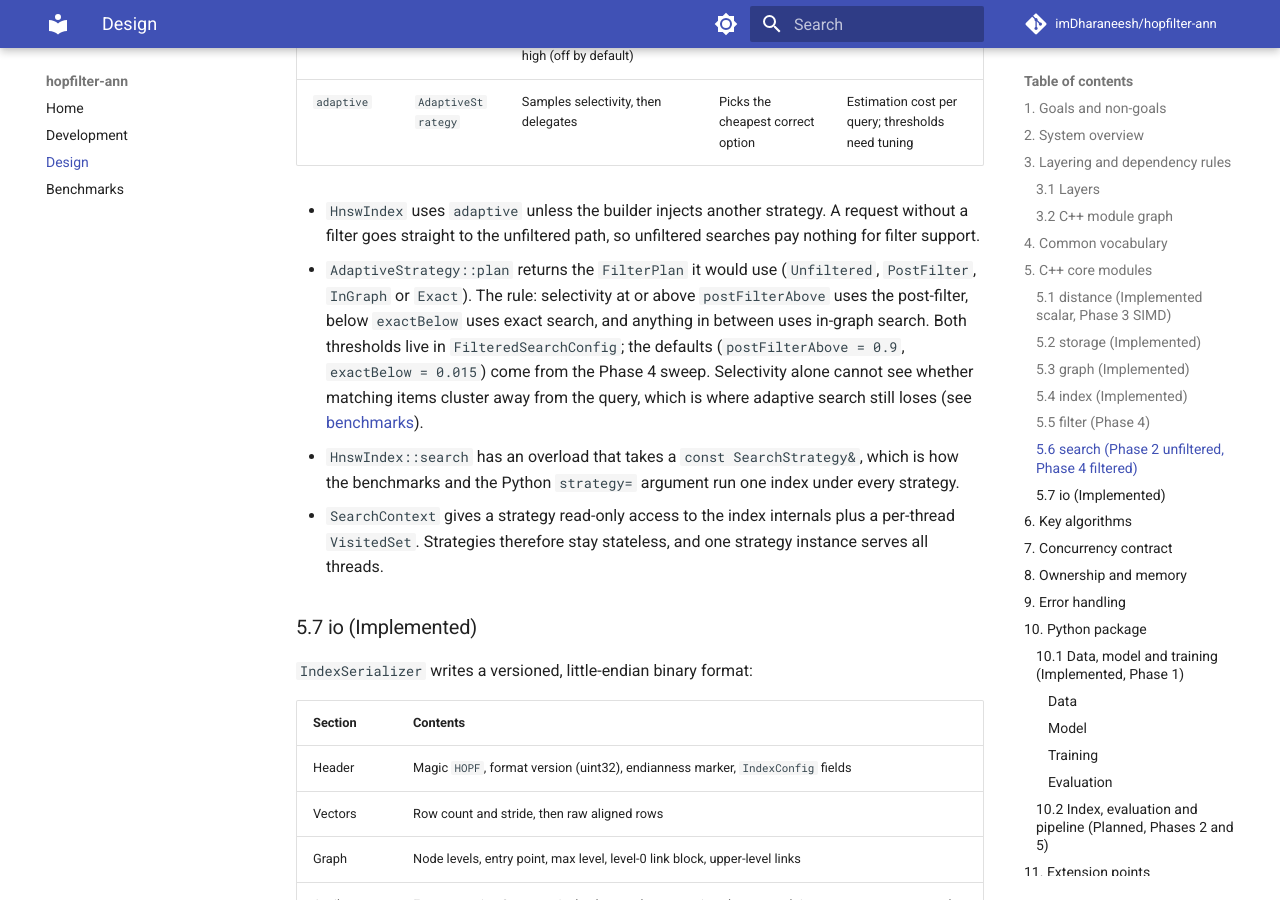
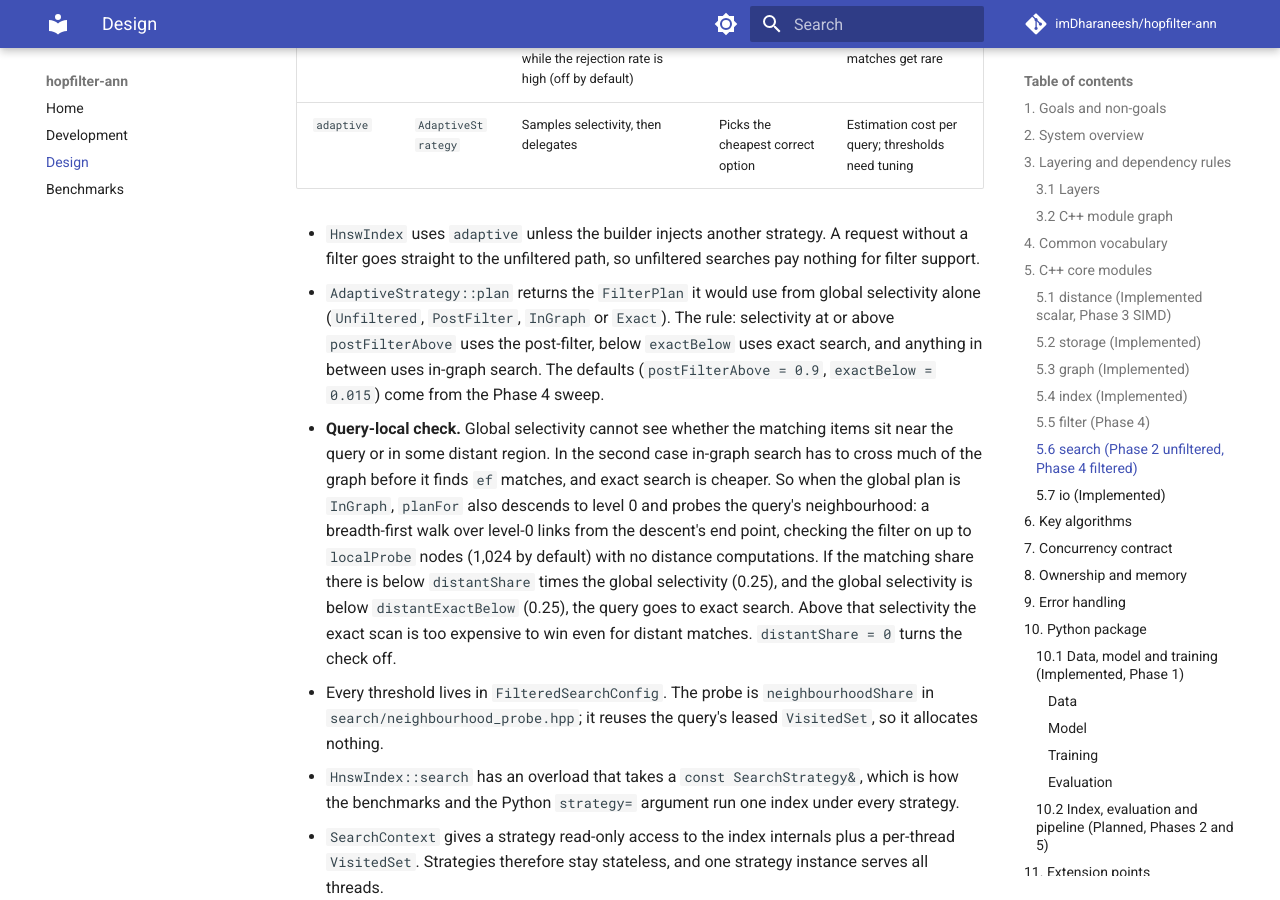
Before and after one commit to imDharaneesh/hopfilter-ann, an MkDocs documentation site: the page built from docs/design.md, in a window 1280 px wide and 900 px high, scrolled down 9440 px. Built offline with MkDocs 1.6.1 and Material for MkDocs 9.7.7, drawn with Linux system fonts in a browser that asks for light colours; comment, search, counter and statistics services are not loaded; some of the changed text lies outside the part shown.

Commit message:
docs(design): query-local neighbourhood probe for adaptive search
Specifies the level-0 probe that sends a query to exact search when its neighbourhood holds far fewer matches than the filter's global selectivity, with its thresholds and the evidence behind it.

```diff
--- a/docs/design.md
+++ b/docs/design.md
@@ -419,6 +419,7 @@ classDiagram
         +maxEf: size_t
         +thresholds: AdaptiveThresholds
         +selectivitySample: size_t
+        +localProbe: size_t
     }
     class UnfilteredStrategy
     class PostFilterStrategy {
@@ -436,6 +437,7 @@ classDiagram
         -exact_: unique_ptr~SearchStrategy~
         -thresholds_: AdaptiveThresholds
         +plan(request, universeSize) FilterPlan
+        +planFor(context, query, request) FilterPlan
     }
     class SearchStrategyRegistry {
         +withBuiltins(FilteredSearchConfig)$ SearchStrategyRegistry
@@ -462,7 +464,9 @@ classDiagram
 | `adaptive` | `AdaptiveStrategy` | Samples selectivity, then delegates | Picks the cheapest correct option | Estimation cost per query; thresholds need tuning |
 
 - `HnswIndex` uses `adaptive` unless the builder injects another strategy. A request without a filter goes straight to the unfiltered path, so unfiltered searches pay nothing for filter support.
-- `AdaptiveStrategy::plan` returns the `FilterPlan` it would use (`Unfiltered`, `PostFilter`, `InGraph` or `Exact`). The rule: selectivity at or above `postFilterAbove` uses the post-filter, below `exactBelow` uses exact search, and anything in between uses in-graph search. Both thresholds live in `FilteredSearchConfig`; the defaults (`postFilterAbove = 0.9`, `exactBelow = 0.015`) come from the Phase 4 sweep. Selectivity alone cannot see whether matching items cluster away from the query, which is where adaptive search still loses (see [benchmarks](benchmarks.md#filtered-search-phase-4)).
+- `AdaptiveStrategy::plan` returns the `FilterPlan` it would use from global selectivity alone (`Unfiltered`, `PostFilter`, `InGraph` or `Exact`). The rule: selectivity at or above `postFilterAbove` uses the post-filter, below `exactBelow` uses exact search, and anything in between uses in-graph search. The defaults (`postFilterAbove = 0.9`, `exactBelow = 0.015`) come from the Phase 4 sweep.
+- **Query-local check.** Global selectivity cannot see whether the matching items sit near the query or in some distant region. In the second case in-graph search has to cross much of the graph before it finds `ef` matches, and exact search is cheaper. So when the global plan is `InGraph`, `planFor` also descends to level 0 and probes the query's neighbourhood: a breadth-first walk over level-0 links from the descent's end point, checking the filter on up to `localProbe` nodes (1,024 by default) with no distance computations. If the matching share there is below `distantShare` times the global selectivity (0.25), and the global selectivity is below `distantExactBelow` (0.25), the query goes to exact search. Above that selectivity the exact scan is too expensive to win even for distant matches. `distantShare = 0` turns the check off.
+- Every threshold lives in `FilteredSearchConfig`. The probe is `neighbourhoodShare` in `search/neighbourhood_probe.hpp`; it reuses the query's leased `VisitedSet`, so it allocates nothing.
 - `HnswIndex::search` has an overload that takes a `const SearchStrategy&`, which is how the benchmarks and the Python `strategy=` argument run one index under every strategy.
 - `SearchContext` gives a strategy read-only access to the index internals plus a per-thread `VisitedSet`. Strategies therefore stay stateless, and one strategy instance serves all threads.
 
@@ -825,3 +829,4 @@ classDiagram
 | 24 | 2026-10-19 | A filter is compiled once per `search` call, not per query | Every query in a batch shares the filter, so the predicate tree is built once and read concurrently; per-query compilation would allocate inside the parallel loop |
 | 25 | 2026-10-19 | `Filter` raises on `bool()` | `a and b` on two filters would silently evaluate to `b`; raising makes the mistake loud and points to `&`, `\|` and `~` |
 | 26 | 2026-10-19 | clang-tidy `misc-no-recursion` disabled | Filter expressions are trees and are compiled and described recursively; an explicit stack would be longer and harder to read for depths that stay in single digits |
+| 27 | 2026-10-19 | A level-0 neighbourhood probe refines the in-graph decision per query | On the clustered SIFT1M attribute at 10%, adaptive search ran in-graph at 185 QPS where exact search ran at 356. Among each query's 100 true neighbours, the matching share was below a quarter of the global share for 60% of clustered queries but for under 1% of uniform ones, so the signal separates the two cases. The probe only checks the filter on graph neighbours, so it costs no distance computations |
```
